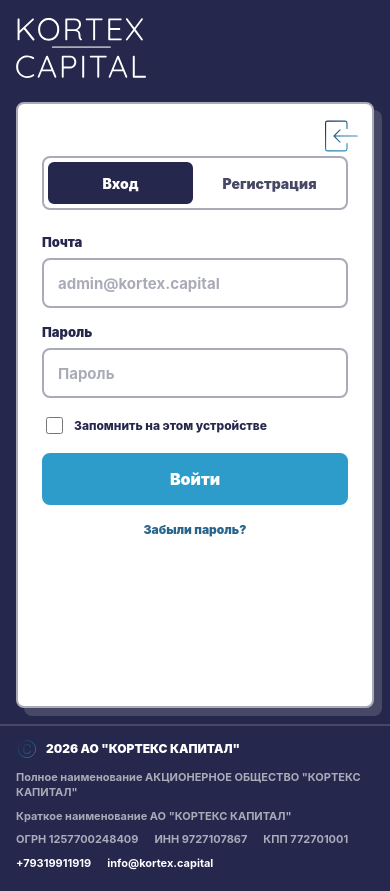
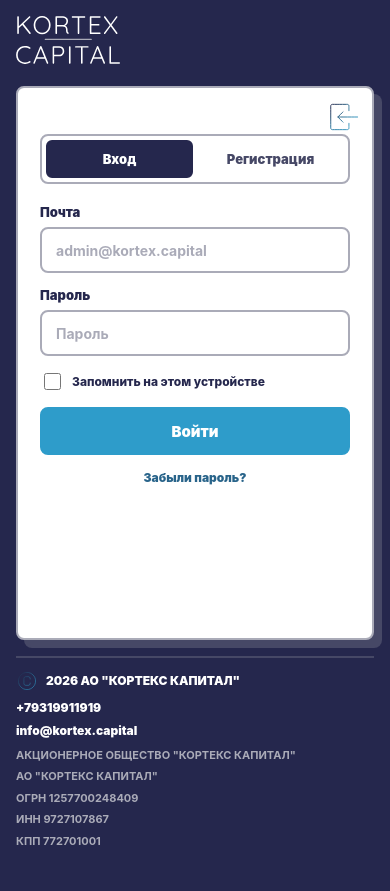
Before and after one commit to info14fourteen-creator/tenderland-api, a website: page public/index.html in a window 390 px wide. After the commit the page ends 869 px from the top, so only its background shows below. Drawn offline with Linux system fonts and the light colour scheme.

Commit message:
Refine auth shell proportions

```diff
--- a/public/index.html
+++ b/public/index.html
@@ -10,9 +10,11 @@
   <body>
     <div class="app-shell">
       <header class="site-header" aria-label="Шапка сайта">
+        <div class="site-header-inner">
           <a class="site-logo" href="/" aria-label="Kortex Capital">
             <img src="/assets/logo_text_header.svg" alt="Kortex Capital">
           </a>
+        </div>
       </header>
 
       <main class="auth-page">
@@ -98,6 +100,7 @@
 
       <footer class="site-footer" aria-label="Реквизиты компании">
         <div class="footer-inner">
+          <div class="footer-top">
             <div class="footer-copy">
               <span
                 class="footer-lottie"
@@ -107,14 +110,17 @@
               ></span>
               <span>2026 АО "КОРТЕКС КАПИТАЛ"</span>
             </div>
+            <div class="footer-contacts">
+              <a href="tel:+79319911919">+79319911919</a>
+              <a href="mailto:info@kortex.capital">info@kortex.capital</a>
+            </div>
+          </div>
           <div class="footer-details">
-            <span>Полное наименование АКЦИОНЕРНОЕ ОБЩЕСТВО "КОРТЕКС КАПИТАЛ"</span>
-            <span>Краткое наименование АО "КОРТЕКС КАПИТАЛ"</span>
+            <span>АКЦИОНЕРНОЕ ОБЩЕСТВО "КОРТЕКС КАПИТАЛ"</span>
+            <span>АО "КОРТЕКС КАПИТАЛ"</span>
             <span>ОГРН 1257700248409</span>
             <span>ИНН 9727107867</span>
             <span>КПП 772701001</span>
-            <a href="tel:+79319911919">+79319911919</a>
-            <a href="mailto:info@kortex.capital">info@kortex.capital</a>
           </div>
         </div>
       </footer>
--- a/public/styles/auth.css
+++ b/public/styles/auth.css
@@ -37,11 +37,14 @@ input {
 }
 
 .site-header {
-  display: flex;
-  align-items: center;
-  justify-content: flex-start;
-  padding: 20px 32px 8px;
+  padding: 18px 32px 8px;
   background: var(--color-brand-navy);
+}
+
+.site-header-inner,
+.footer-inner {
+  width: min(100%, 1120px);
+  margin: 0 auto;
 }
 
 .site-logo {
@@ -52,23 +55,23 @@ input {
 
 .site-logo img {
   display: block;
-  width: 146px;
-  height: 68px;
+  width: 112px;
+  height: 52px;
   object-fit: contain;
 }
 
 .auth-page {
   display: grid;
   place-items: center;
-  padding: 18px 24px 28px;
+  padding: 10px 24px 22px;
   background: var(--color-brand-navy);
 }
 
 .auth-card {
   position: relative;
-  width: min(100%, 470px);
-  min-height: 622px;
-  padding: 30px;
+  width: min(100%, 420px);
+  min-height: 562px;
+  padding: 26px;
   border: 2px solid var(--color-brand-mist);
   border-radius: 8px;
   background: var(--color-white);
@@ -79,8 +82,8 @@ input {
   position: absolute;
   top: 12px;
   right: 12px;
-  width: 40px;
-  height: 40px;
+  width: 34px;
+  height: 34px;
 }
 
 .corner-lottie-item {
@@ -98,20 +101,20 @@ input {
   grid-template-columns: 1fr 1fr;
   gap: 4px;
   padding: 4px;
-  margin: 32px 0 24px;
+  margin: 24px 0 20px;
   border: 2px solid var(--color-brand-mist);
   border-radius: 8px;
   background: var(--color-white);
 }
 
 .auth-tab {
-  min-height: 42px;
+  min-height: 38px;
   border: 2px solid var(--color-white);
   border-radius: 6px;
   color: var(--color-brand-slate);
   background: var(--color-white);
   cursor: pointer;
-  font-size: 14px;
+  font-size: 13px;
   font-weight: 900;
 }
 
@@ -123,7 +126,7 @@ input {
 
 .auth-form {
   display: grid;
-  gap: 16px;
+  gap: 14px;
 }
 
 .auth-form.is-hidden {
@@ -132,7 +135,7 @@ input {
 
 .field {
   display: grid;
-  gap: 8px;
+  gap: 7px;
   color: var(--color-brand-navy);
   font-size: 13px;
   font-weight: 900;
@@ -140,14 +143,14 @@ input {
 
 .field input {
   width: 100%;
-  min-height: 50px;
+  min-height: 46px;
   border: 2px solid var(--color-brand-mist);
   border-radius: 8px;
   padding: 0 14px;
   color: var(--color-brand-navy);
   background: var(--color-white);
   outline: none;
-  font-size: 15px;
+  font-size: 14px;
   font-weight: 700;
 }
 
@@ -197,7 +200,7 @@ input {
 }
 
 .primary-button {
-  min-height: 52px;
+  min-height: 48px;
   border: 2px solid var(--color-brand-cyan);
   border-radius: 8px;
   color: var(--color-white);
@@ -207,7 +210,7 @@ input {
   align-items: center;
   justify-content: center;
   gap: 10px;
-  font-size: 16px;
+  font-size: 15px;
   font-weight: 900;
   transition: transform 160ms ease, background 160ms ease;
 }
@@ -227,7 +230,7 @@ input {
 
 .auth-status {
   min-height: 18px;
-  margin: 18px 0 0;
+  margin: 14px 0 0;
   color: var(--color-brand-blue);
   font-size: 13px;
   font-weight: 700;
@@ -246,22 +249,28 @@ input {
 }
 
 .site-footer {
+  padding: 0 32px 22px;
   background: var(--color-brand-navy);
   color: var(--color-brand-mist);
 }
 
 .footer-inner {
-  width: min(100%, 1120px);
-  margin: 0 auto;
-  padding: 14px 32px 24px;
+  padding-top: 14px;
   border-top: 2px solid var(--color-brand-slate);
+}
+
+.footer-top {
+  display: flex;
+  align-items: center;
+  justify-content: space-between;
+  gap: 18px;
+  margin-bottom: 10px;
 }
 
 .footer-copy {
   display: flex;
   align-items: center;
   gap: 8px;
-  margin-bottom: 10px;
   color: var(--color-white);
   font-size: 12px;
   font-weight: 900;
@@ -275,42 +284,50 @@ input {
 }
 
 .footer-details {
-  display: flex;
-  flex-wrap: wrap;
-  gap: 8px 16px;
+  display: grid;
+  grid-template-columns: 2fr 1fr 1fr 1fr 1fr;
+  gap: 10px;
   color: var(--color-brand-mist);
   font-size: 11px;
   font-weight: 700;
   line-height: 1.4;
 }
 
-.footer-details a {
+.footer-contacts {
+  display: flex;
+  align-items: center;
+  gap: 16px;
+  font-size: 12px;
+  font-weight: 900;
+}
+
+.footer-contacts a {
   color: var(--color-white);
   text-decoration: none;
 }
 
 @media (max-width: 440px) {
   .site-header {
-    padding: 18px 16px 8px;
+    padding: 16px 16px 6px;
   }
 
   .site-logo img {
-    width: 130px;
-    height: 60px;
+    width: 104px;
+    height: 48px;
   }
 
   .auth-page {
-    padding: 16px;
+    padding: 12px 16px 16px;
   }
 
   .auth-card {
-    min-height: 606px;
-    padding: 24px;
+    min-height: 554px;
+    padding: 22px;
     box-shadow: 8px 8px 0 var(--color-brand-slate);
   }
 
   .auth-tabs {
-    margin-top: 28px;
+    margin-top: 24px;
   }
 
   .auth-row {
@@ -318,8 +335,24 @@ input {
     flex-direction: column;
   }
 
+  .site-footer {
+    padding: 0 16px 20px;
+  }
+
   .footer-inner {
-    padding: 12px 16px 20px;
+    padding-top: 12px;
+  }
+
+  .footer-top,
+  .footer-contacts {
+    align-items: flex-start;
+    flex-direction: column;
+    gap: 8px;
+  }
+
+  .footer-details {
+    grid-template-columns: 1fr;
+    gap: 6px;
   }
 }
 
```
Lines whose indentation alone changed are shown as unchanged.
